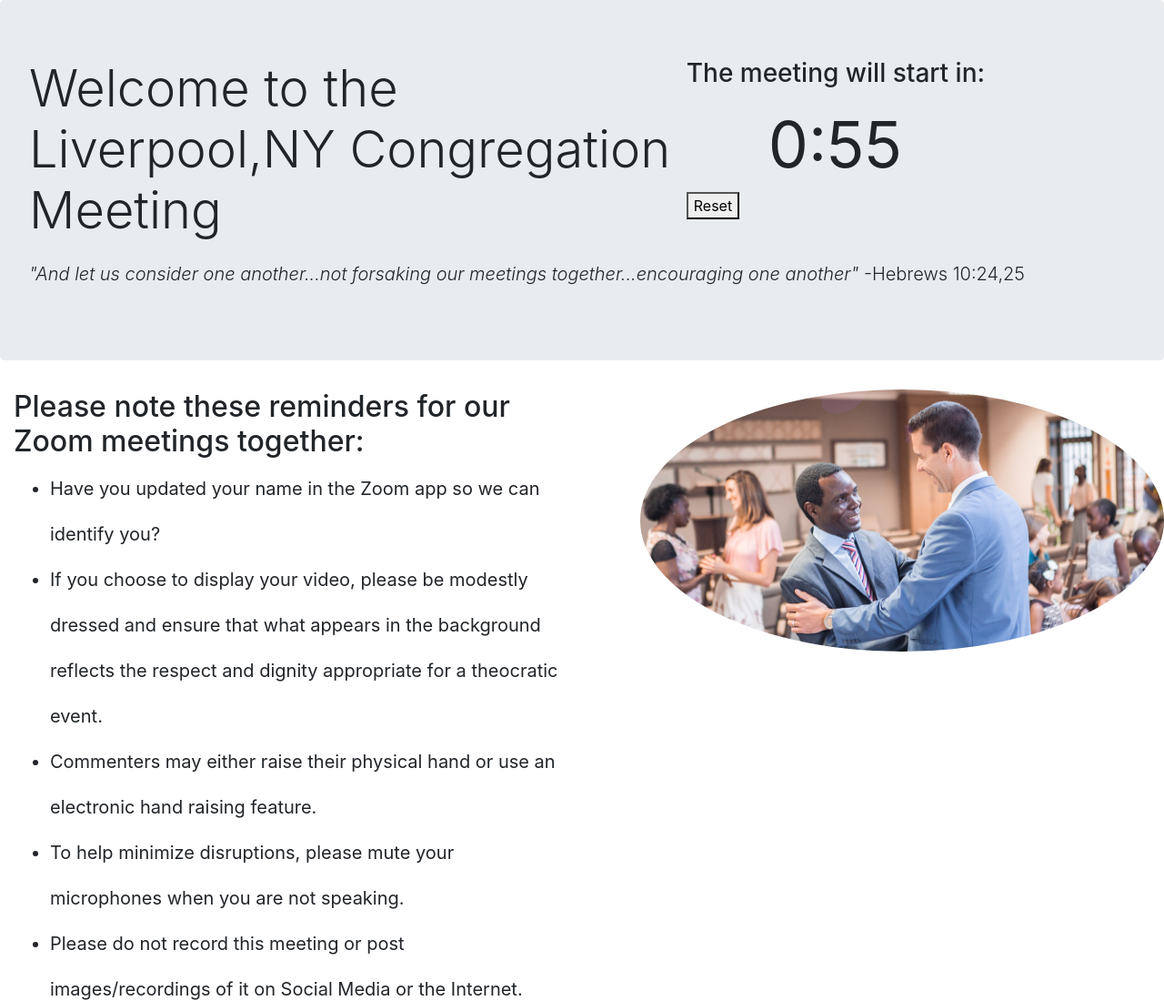
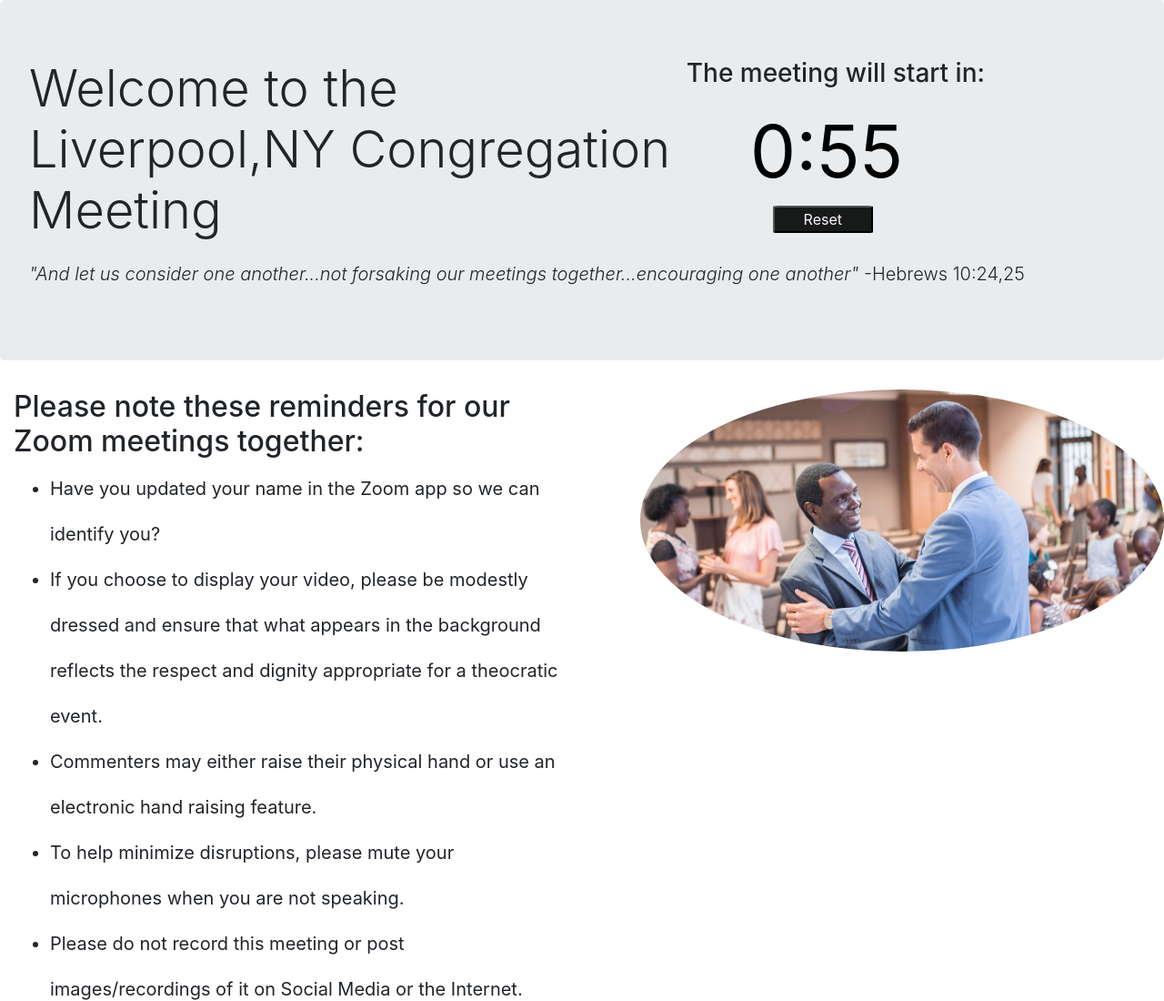
Before and after one commit to Rsmith03/meetingslide, a plain HTML site: page index.html in a window 1280 px wide. Shown: the top 1100 px of the page at 91% size. Drawn offline with nearby package versions, Linux system fonts and the light colour scheme.

Commit message:
Update style.css

```diff
--- a/style.css
+++ b/style.css
@@ -10,10 +10,31 @@ img {
   border-radius: 50%;
 }
 
+@keyframes change-color{
+  50% { color:black;}
+  50% { color:red;}
+ }
+
 #timer {
-  font-size: 70px;
-  padding-left: 90px;
+  animation-name:change-color;
+  animation-duration: 1s;
+  animation-iteration-count:40;
+  animation-delay: 40s;
+  color:black;
+  font-size: 80px;
+  padding-left: 70px;
+
 }
+
+button{
+ margin-left: 95px;
+ width: 110px;
+ background-color: rgb(24, 26, 26);
+ color:ghostwhite;
+ border-radius: 5%;
+
+}
+
 
 .countdown {
   float: right;
```
